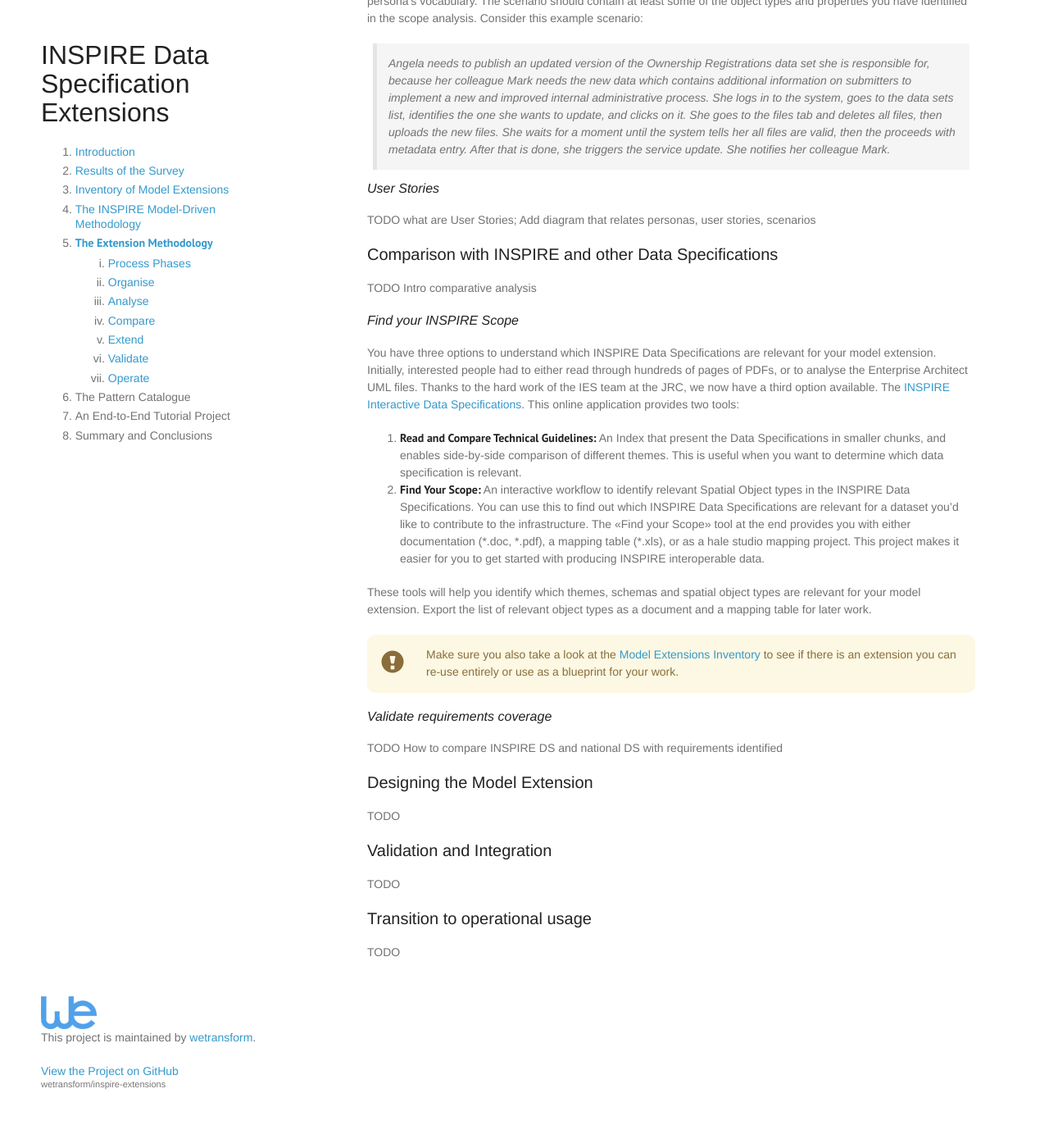
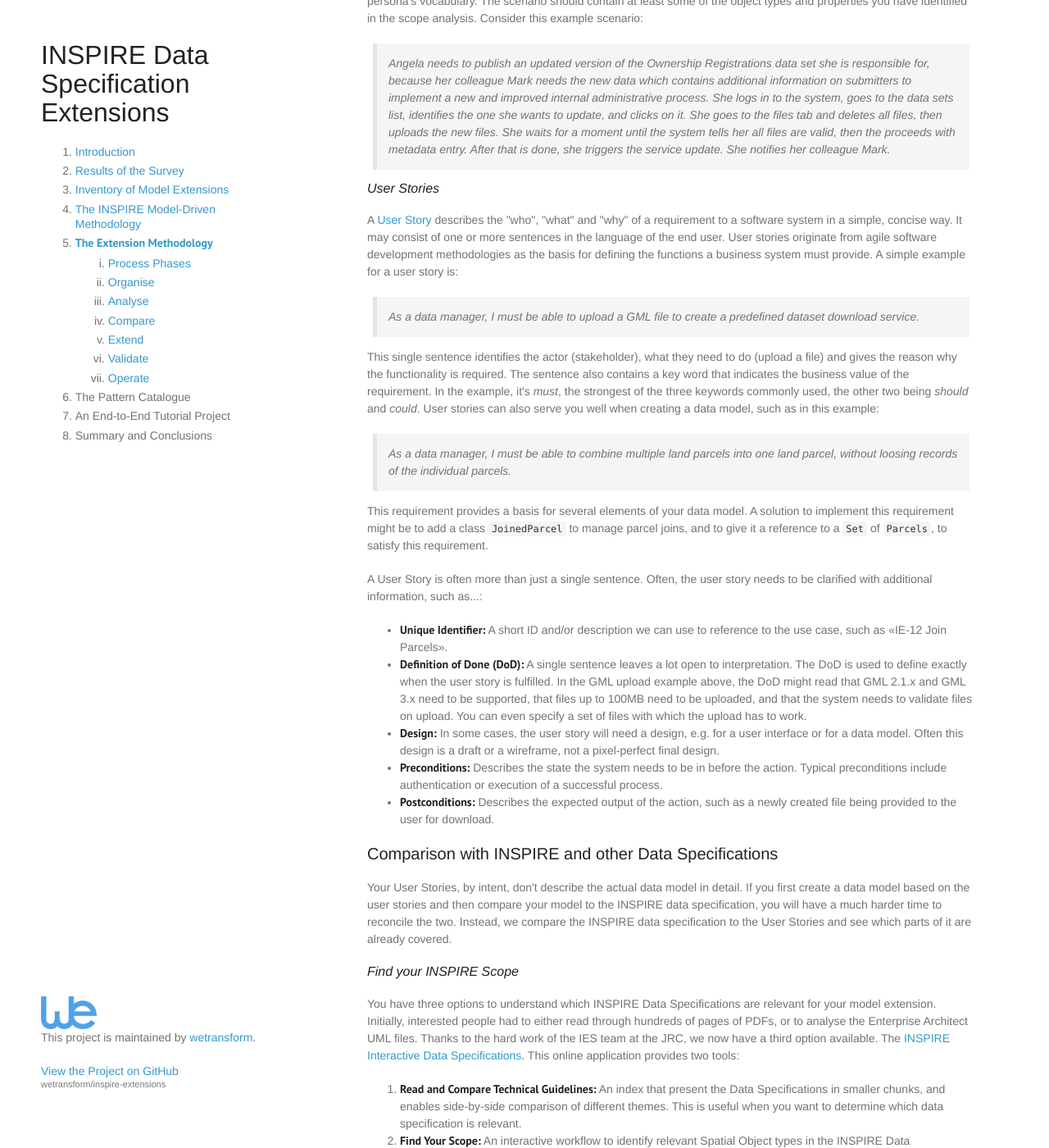
Before and after one commit to wetransform/inspire-extensions, a Jekyll site: the page built from extension-methodology.html, in a window 1280 px wide and 1400 px high, scrolled down 5044 px. Shown: the whole window at 82% size. Built offline with Jekyll 4.4.1, drawn with Linux system fonts in a browser that asks for light colours; some web fonts are replaced; some of the changed text lies outside the part shown.

Commit message:
added user story and requirements coverage sections

```diff
--- a/extension-methodology.html
+++ b/extension-methodology.html
@@ -176,20 +176,42 @@ title:  INSPIRE data specification extensions - The Extension Methodology
 
     <h3>User Stories</h3>
 
-    <p>TODO what are User Stories; Add diagram that relates personas, user stories, scenarios</p>
+    <p>A <a href="https://en.wikipedia.org/wiki/User_story" target="_blank">User Story</a> describes the "who", "what" and "why" of a requirement to a software system in a simple, concise way. It may consist of one or more sentences in the language of the end user. User stories originate from agile software development methodologies as the basis for defining the functions a business system must provide. A simple example for a user story is:</p>
+
+    <blockquote>As a data manager, I <em>must</em> be able to upload a GML file to create a predefined dataset download service.</blockquote>
+
+    <p>This single sentence identifies the actor (stakeholder), what they need to do (upload a file) and gives the reason why the functionality is required. The sentence also contains a key word that indicates the business value of the requirement. In the example, it's <em>must</em>, the strongest of the three keywords commonly used, the other two being <em>should</em> and <em>could</em>. User stories can also serve you well when creating a data model, such as in this example:</p>
+
+    <blockquote>As a data manager, I must be able to combine multiple land parcels into one land parcel, without loosing records of the individual parcels.</blockquote>
+
+    <p>This requirement provides a basis for several elements of your data model. A solution to implement this requirement might be to add a class <code>JoinedParcel</code> to manage parcel joins, and to give it a reference to a <code>Set</code> of <code>Parcels</code>, to satisfy this requirement.</p>
+
+    <p>A User Story is often more than just a single sentence. Often, the user story needs to be clarified with additional information, such as...:</p>
+
+    <ul>
+        <li><strong>Unique Identifier:</strong> A short ID and/or description we can use to reference to the use case, such as &laquo;IE-12 Join Parcels&raquo;.</li>
+        <li><strong>Definition of Done (DoD):</strong> A single sentence leaves a lot open to interpretation. The DoD is used to define exactly when the user story is fulfilled. In the GML upload example above, the DoD might read that GML 2.1.x and GML 3.x need to be supported, that files up to 100MB need to be uploaded, and that the system needs to validate files on upload. You can even specify a set of files with which the upload has to work.</li>
+        <li><strong>Design:</strong> In some cases, the user story will need a design, e.g. for a user interface or for a data model. Often this design is a draft or a wireframe, not a pixel-perfect final design.</li>
+        <li><strong>Preconditions:</strong> Describes the state the system needs to be in before the action. Typical preconditions include authentication or execution of a successful process.</li>
+        <li><strong>Postconditions:</strong> Describes the expected output of the action, such as a newly created file being provided to the user for download.</li>
+    </ul>
 
     <h2><a name="comparison" id="comparison" href="#comparison"></a>Comparison with INSPIRE and other Data Specifications</h2>
 
-    <p>TODO Intro comparative analysis</p>
+    <p>Your User Stories, by intent, don't describe the actual data model in detail. If you first create a data model based on the user stories and then compare your model to the INSPIRE data specification, you will have a much harder time to reconcile the two. Instead, we compare the INSPIRE data specification to the User Stories and see which parts of it are already covered.
 
     <h3>Find your INSPIRE Scope</h3>
 
     <p>You have three options to understand which INSPIRE Data Specifications are relevant for your model extension. Initially, interested people had to either read through hundreds of pages of PDFs, or to analyse the Enterprise Architect UML files. Thanks to the hard work of the IES team at the JRC, we now have a third option available. The <a href="http://inspire-regadmin.jrc.ec.europa.eu/dataspecification/" target="_blank">INSPIRE Interactive Data Specifications</a>. This online application provides two tools:</p>
 
     <ol>
-        <li><strong>Read and Compare Technical Guidelines:</strong> An Index that present the Data Specifications in smaller chunks, and enables side-by-side comparison of different themes. This is useful when you want to determine which data specification is relevant.</li>
+        <li><strong>Read and Compare Technical Guidelines:</strong> An index that present the Data Specifications in smaller chunks, and enables side-by-side comparison of different themes. This is useful when you want to determine which data specification is relevant.</li>
         <li><strong>Find Your Scope:</strong> An interactive workflow to identify relevant Spatial Object types in the INSPIRE Data Specifications. You can use this to find out which INSPIRE Data Specifications are relevant for a dataset you’d like to contribute to the infrastructure. The &laquo;Find your Scope&raquo; tool at the end provides you with either documentation (*.doc, *.pdf), a mapping table (*.xls), or as a hale studio mapping project. This project makes it easier for you to get started with producing INSPIRE interoperable data.</li>
     </ol>
+
+    <div style="margin: 20px">
+        <img src="/images/find-your-scope.png" title="INSPIRE Find Your Scope tool" style="width: 80%; min-width: 400px; margin-left: 10%; margin-right: 10%">
+    </div>
 
     <p>These tools will help you identify which themes, schemas and spatial object types are relevant for your model extension. Export the list of relevant object types as a document and a mapping table for later work.</p>
 
@@ -202,7 +224,32 @@ title:  INSPIRE data specification extensions - The Extension Methodology
 
     <h3>Validate requirements coverage</h3>
 
-    <p>TODO How to compare INSPIRE DS and national DS with requirements identified</p>
+    <p>Let's pick up the example from above again and compare that to the <a href="http://inspire.ec.europa.eu/documents/Data_Specifications/INSPIRE_DataSpecification_CP_v3.0.pdf" target="_blank">INSPIRE Cadastral Parcels data specification</a>. In that specification, you'll find this diagram:</p>
+
+    <div style="margin: 20px">
+        <img src="/images/inspire-cadastral-parcels.png" title="INSPIRE cadastral parcels UML diagram" style="width: 80%; min-width: 400px; margin-left: 10%; margin-right: 10%">
+    </div>
+
+    <p>Looking at the data model in detail, there doesn't seem to be a way to cover the parcel join use case with the given data structure. We do however have a <code>CadastralParcel</code> class that might serve as a baseline and connection point to the INSPIRE model. Compare each of your User Stories to the INSPIRE data specification, and build a comparison table similar to this one:</p>
+
+    <table>
+        <th>
+            <td>Use Case</td>
+            <td>Covered</td>
+            <td>Not covered</td>
+        </th>
+        <tr>
+            <td>IE-12 Join Parcels</td>
+            <td>The local class Parcel can be matched to the INSPIRE class CadastralParcel. We can use beginLifespan and endLifespan properties to indicate when a JoinedParcel is formed, and when the individual Parcels stopped existing as individual objects.</td>
+            <td>The INSPIRE class CadastralParcel has no reference to a set of CadastralParcels that it was made of.</td>
+        </tr>
+        <tr>
+            <td>IE-14 Split Parcels</td>
+            <td>The local class Parcel can be matched to the INSPIRE class CadastralParcel. We can use beginLifespan and endLifespan properties to indicate when a new Parcel is formed, and when the individual Parcels stopped existing as individual objects.</td>
+            <td>The INSPIRE class CadastralParcel has no reference to a CadastralParcel of which it was split off.</td>
+        </tr>
+    </table>
+
 
     <h2><a name="extension" id="extension" href="#extension"></a>Designing the Model Extension</h2>
 
```
Also changed, not shown: images/find-your-scope.png (added), images/inspire-cadastral-parcels.png (added).
